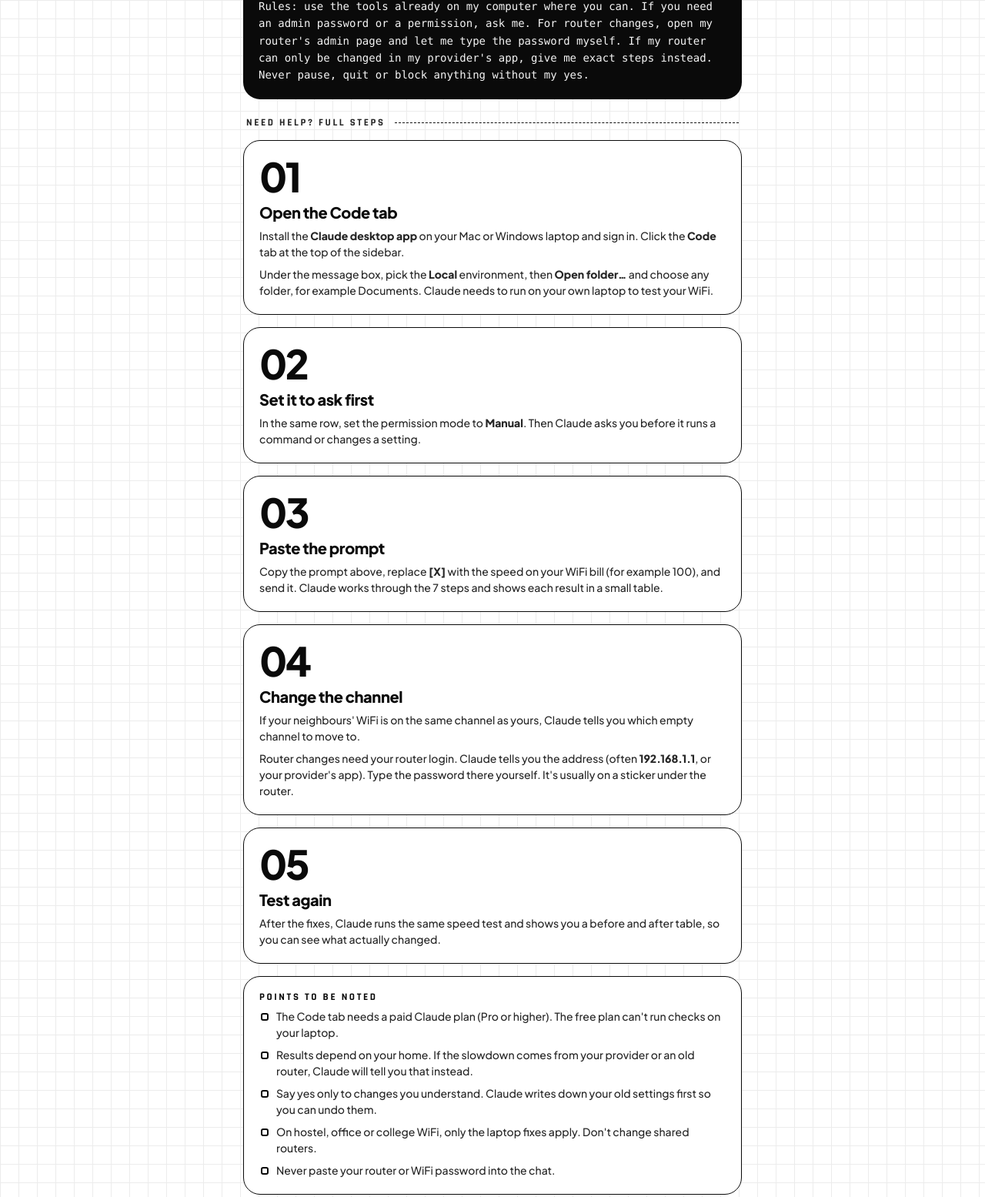
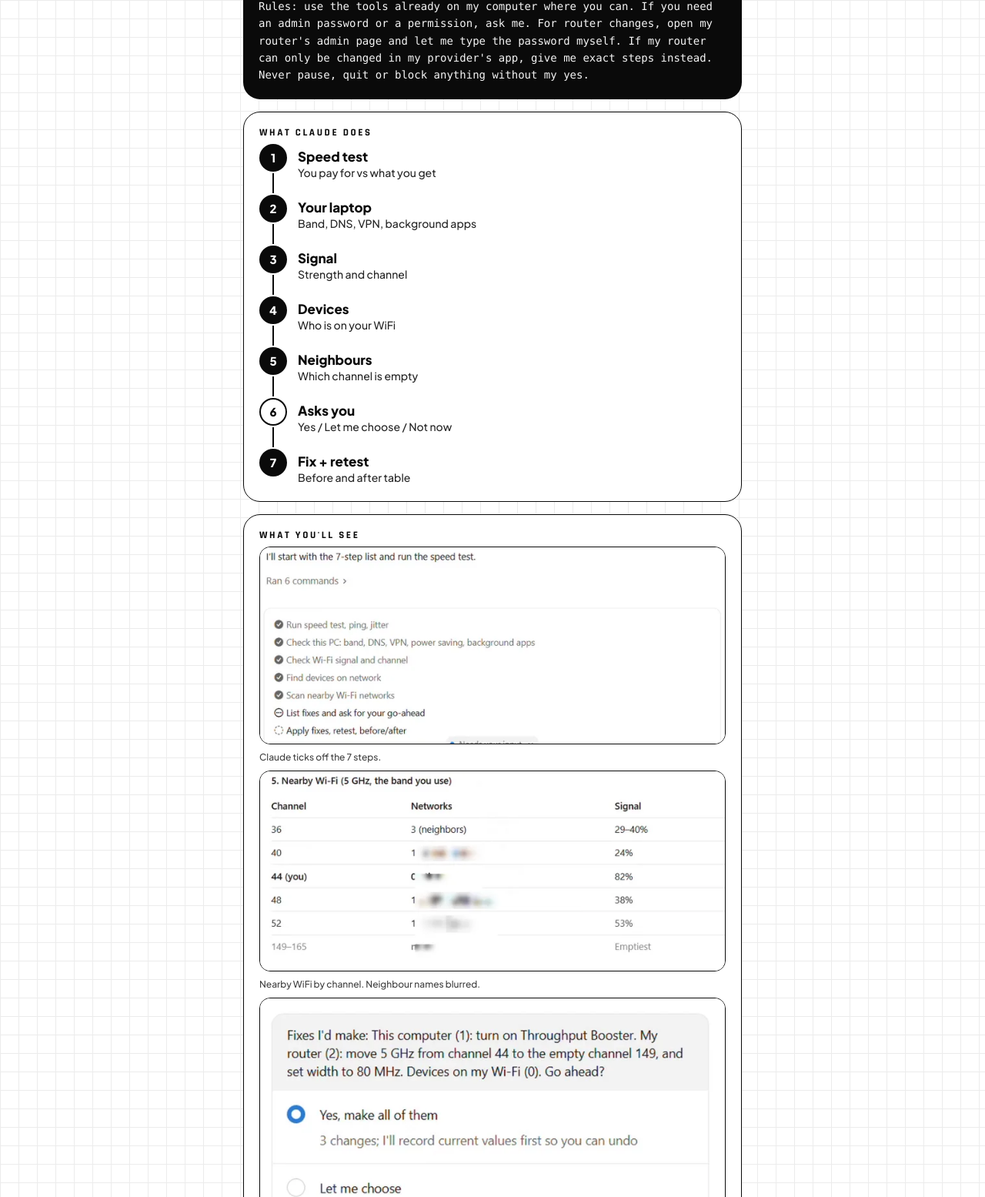
Before and after one commit to unnikrishnan-nambiar/uk_speaks.ai, a plain HTML site: page g/wifi/index.html in a window 1280 px wide. Shown: the part 1032-2587 px from the top of the page at 77% size. Drawn offline with Linux system fonts and the light colour scheme.

Commit message:
WIFI guide: simpler layout, flowchart, real screenshots
Co-Authored-By: Claude Opus 5.5 <noreply@anthropic.com>
Claude-Session: https://claude.ai/code/session_01HyCHRAr637xtfJkxxCRcsu

```diff
--- a/assets/css/site.css
+++ b/assets/css/site.css
@@ -1315,3 +1315,14 @@ table.data.data--fit td:first-child {
 .mock-job b { font-size: 15px; }
 .mock-more { margin: 0; font-size: 13px; color: #404040; }
 .mock-form figcaption, .mock-mail figcaption { font-size: 12px; line-height: 1.5; color: #404040; }
+
+/* Simple vertical flowchart (guides). */
+.wf { list-style: none; margin: 0; padding: 0; display: flex; flex-direction: column; }
+.wf-step { display: flex; align-items: flex-start; gap: 14px; position: relative; padding-bottom: 18px; }
+.wf-step:last-child { padding-bottom: 0; }
+.wf-step:not(:last-child)::after { content: ""; position: absolute; left: 17px; top: 38px; bottom: 2px; width: 2px; background: var(--ink); }
+.wf-n { flex: none; width: 36px; height: 36px; border-radius: 50%; background: var(--ink); color: var(--paper); display: grid; place-items: center; font-weight: 800; font-size: 15px; }
+.wf-step div { display: flex; flex-direction: column; gap: 2px; padding-top: 6px; }
+.wf-step strong { font-weight: 800; font-size: 17px; line-height: 1.2; }
+.wf-step div span { font-size: 14px; line-height: 1.4; color: var(--muted); }
+.wf-step:nth-child(6) .wf-n { background: var(--paper); color: var(--ink); box-shadow: inset 0 0 0 2px var(--ink); }
--- a/g/wifi/index.html
+++ b/g/wifi/index.html
@@ -27,7 +27,7 @@
   <link rel="apple-touch-icon" href="../../apple-touch-icon.png">
 
   <link rel="preload" href="../../assets/fonts/plus-jakarta-sans-800.woff2" as="font" type="font/woff2" crossorigin>
-  <link rel="stylesheet" href="../../assets/css/site.css?v=24">
+  <link rel="stylesheet" href="../../assets/css/site.css?v=25">
   <script src="../../assets/js/copy.js?v=2" defer></script>
 </head>
 <body>
@@ -37,14 +37,13 @@
       <span class="label">Free guide</span>
     </header>
 
-    <!-- First screen: the 3 steps at a glance. -->
     <section class="card guide-intro quick">
       <span class="label keyword">WiFi</span>
       <h1 class="guide-title">Find out why your <span class="underline">WiFi</span> is slow, and fix it.</h1>
       <ol class="quick-steps">
-        <li><div>Open Claude on your laptop<span>Claude desktop app → <strong>Code</strong> tab.</span></div></li>
+        <li><div>Open Claude on your laptop<span>Desktop app → <strong>Code</strong> tab → <strong>Local</strong>.</span></div></li>
         <li><div>Paste the prompt below<span>Put your plan speed in place of <strong>[X]</strong>.</span></div></li>
-        <li><div>Say yes only to fixes you want<span>Claude <strong>asks before</strong> it changes anything.</span></div></li>
+        <li><div>Click yes only for fixes you want<span>Claude <strong>asks first</strong>, then retests.</span></div></li>
       </ol>
     </section>
 
@@ -68,48 +67,33 @@ Start by making a to-do list of these 7 steps and tick them off as you go. Expla
 Rules: use the tools already on my computer where you can. If you need an admin password or a permission, ask me. For router changes, open my router's admin page and let me type the password myself. If my router can only be changed in my provider's app, give me exact steps instead. Never pause, quit or block anything without my yes.</p>
     </section>
 
-    <p class="section-break label">Need help? Full steps</p>
-
-    <section class="card step">
-      <span class="step-num" aria-hidden="true">01</span>
-      <h2 class="step-title"><span class="visually-hidden">Step 1: </span>Open the Code tab</h2>
-      <p class="card-text">Install the <strong>Claude desktop app</strong> on your Mac or Windows laptop and sign in. Click the <strong>Code</strong> tab at the top of the sidebar.</p>
-      <p class="card-text">Under the message box, pick the <strong>Local</strong> environment, then <strong>Open folder…</strong> and choose any folder, for example Documents. Claude needs to run on your own laptop to test your WiFi.</p>
+    <section class="card" aria-labelledby="flow-label">
+      <h2 class="label" id="flow-label">What Claude does</h2>
+      <ol class="wf"><li class="wf-step"><span class="wf-n">1</span><div><strong>Speed test</strong><span>You pay for vs what you get</span></div></li><li class="wf-step"><span class="wf-n">2</span><div><strong>Your laptop</strong><span>Band, DNS, VPN, background apps</span></div></li><li class="wf-step"><span class="wf-n">3</span><div><strong>Signal</strong><span>Strength and channel</span></div></li><li class="wf-step"><span class="wf-n">4</span><div><strong>Devices</strong><span>Who is on your WiFi</span></div></li><li class="wf-step"><span class="wf-n">5</span><div><strong>Neighbours</strong><span>Which channel is empty</span></div></li><li class="wf-step"><span class="wf-n">6</span><div><strong>Asks you</strong><span>Yes / Let me choose / Not now</span></div></li><li class="wf-step"><span class="wf-n">7</span><div><strong>Fix + retest</strong><span>Before and after table</span></div></li></ol>
     </section>
 
-    <section class="card step">
-      <span class="step-num" aria-hidden="true">02</span>
-      <h2 class="step-title"><span class="visually-hidden">Step 2: </span>Set it to ask first</h2>
-      <p class="card-text">In the same row, set the permission mode to <strong>Manual</strong>. Then Claude asks you before it runs a command or changes a setting.</p>
-    </section>
-
-    <section class="card step">
-      <span class="step-num" aria-hidden="true">03</span>
-      <h2 class="step-title"><span class="visually-hidden">Step 3: </span>Paste the prompt</h2>
-      <p class="card-text">Copy the prompt above, replace <strong>[X]</strong> with the speed on your WiFi bill (for example 100), and send it. Claude works through the 7 steps and shows each result in a small table.</p>
-    </section>
-
-    <section class="card step">
-      <span class="step-num" aria-hidden="true">04</span>
-      <h2 class="step-title"><span class="visually-hidden">Step 4: </span>Change the channel</h2>
-      <p class="card-text">If your neighbours' WiFi is on the same channel as yours, Claude tells you which empty channel to move to.</p>
-      <p class="card-text">Router changes need your router login. Claude tells you the address (often <strong>192.168.1.1</strong>, or your provider's app). Type the password there yourself. It's usually on a sticker under the router.</p>
-    </section>
-
-    <section class="card step">
-      <span class="step-num" aria-hidden="true">05</span>
-      <h2 class="step-title"><span class="visually-hidden">Step 5: </span>Test again</h2>
-      <p class="card-text">After the fixes, Claude runs the same speed test and shows you a before and after table, so you can see what actually changed.</p>
+    <section class="card" aria-labelledby="see-label">
+      <h2 class="label" id="see-label">What you'll see</h2>
+      <figure class="shot">
+        <img src="../../assets/img/guides/wifi/steps.webp?v=1" width="720" height="305" loading="lazy" decoding="async" alt="Claude's to-do list with the 7 steps ticked off.">
+        <figcaption>Claude ticks off the 7 steps.</figcaption>
+      </figure>
+      <figure class="shot">
+        <img src="../../assets/img/guides/wifi/channels.webp?v=1" width="720" height="308" loading="lazy" decoding="async" alt="Table of nearby WiFi networks by channel and signal, with the emptiest channel at the bottom.">
+        <figcaption>Nearby WiFi by channel. Neighbour names blurred.</figcaption>
+      </figure>
+      <figure class="shot">
+        <img src="../../assets/img/guides/wifi/permission.webp?v=1" width="720" height="652" loading="lazy" decoding="async" alt="Claude listing its fixes and asking: Yes, make all of them, Let me choose, or Not now.">
+        <figcaption>Nothing changes until you click.</figcaption>
+      </figure>
     </section>
 
     <section class="card" aria-labelledby="rules-label">
       <h2 class="label" id="rules-label">Points to be noted</h2>
       <ul class="rules">
-        <li>The Code tab needs a paid Claude plan (Pro or higher). The free plan can't run checks on your laptop.</li>
-        <li>Results depend on your home. If the slowdown comes from your provider or an old router, Claude will tell you that instead.</li>
-        <li>Say yes only to changes you understand. Claude writes down your old settings first so you can undo them.</li>
-        <li>On hostel, office or college WiFi, only the laptop fixes apply. Don't change shared routers.</li>
-        <li>Never paste your router or WiFi password into the chat.</li>
+        <li>The Code tab needs a paid Claude plan (Pro or higher).</li>
+        <li>Router changes: Claude opens your router page. Type the password yourself (usually on a sticker under the router).</li>
+        <li>On hostel, office or college WiFi, only the laptop fixes apply.</li>
       </ul>
     </section>
 
```
Also changed, not shown: assets/img/guides/wifi/channels.webp (added), assets/img/guides/wifi/devices.webp (added), assets/img/guides/wifi/permission.webp (added), assets/img/guides/wifi/steps.webp (added).
